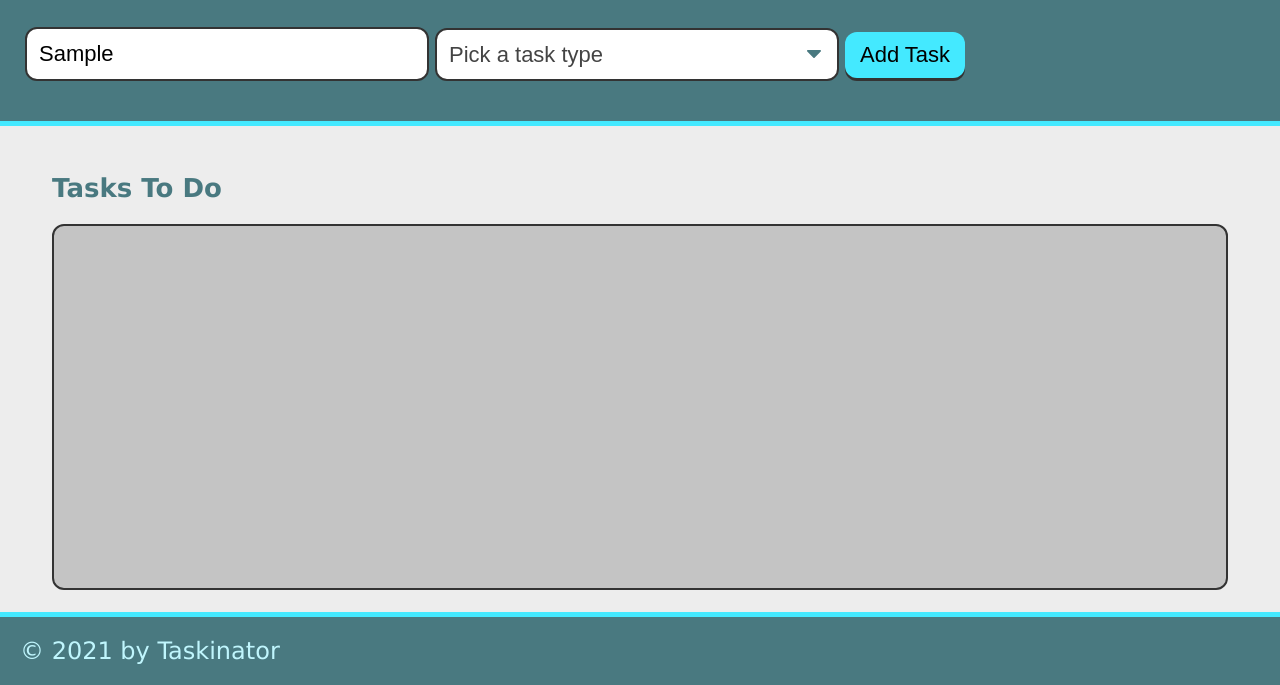
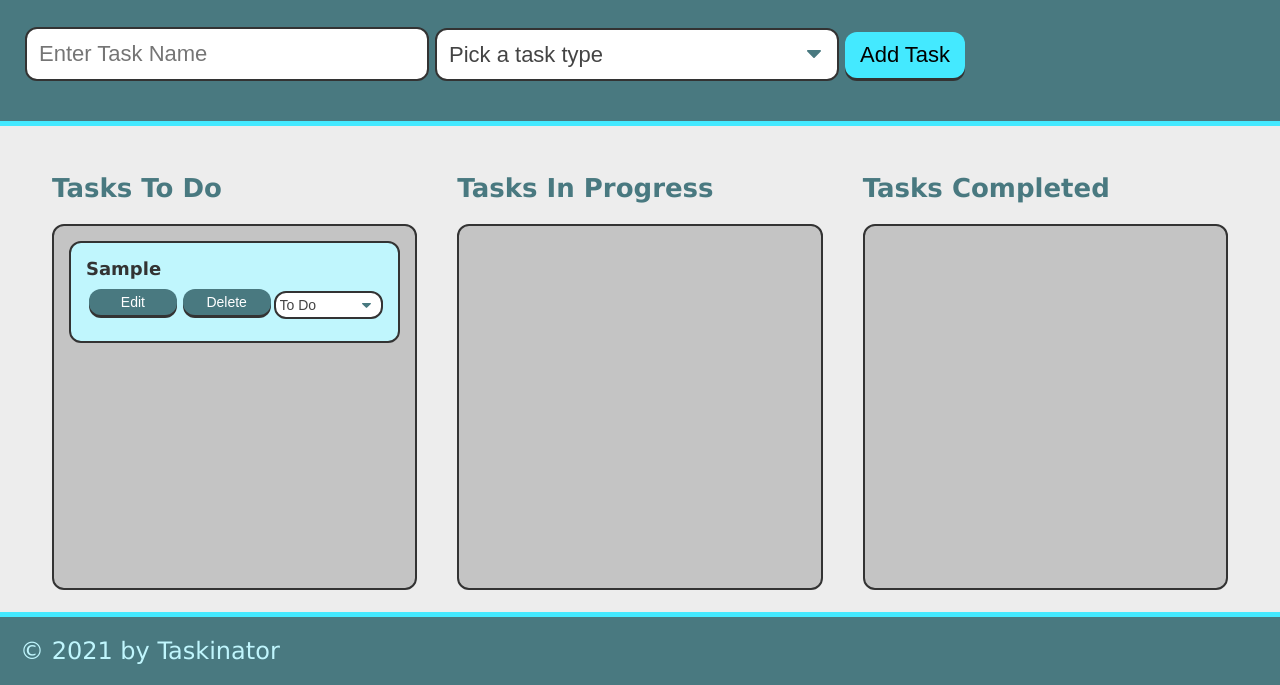
Before and after one commit to rprice000/taskinator, a plain HTML site: page index.html in a window 1280 px wide. Both pictures are taken after typing "Sample" into the empty fields and a click on the button "Add Task". Shown: the part 115-800 px from the top of the page. Drawn offline with Linux system fonts and the light colour scheme.

Commit message:
added edit and delete buttons

```diff
--- a/assets/js/script.js
+++ b/assets/js/script.js
@@ -1,5 +1,6 @@
 var formEl = document.querySelector("#task-form");
 var tasksToDoEl = document.querySelector("#tasks-to-do");
+var taskIdCounter = 0;
 
 var taskFormHandler = function(event) {
     event.preventDefault();
@@ -7,33 +8,85 @@ var taskFormHandler = function(event) {
     var taskNameInput = document.querySelector("input[name='task-name']").value;
     var taskTypeInput = document.querySelector("select[name='task-type']").value;
 
-    if (!taskNameInput || !taskTypeInput) {
+    if (!taskNameInput === "" || !taskTypeInput === "") {
         alert("You need to fill out the task form!");
         return false;
     }
 
     formEl.reset();
 
+    document.querySelector("input[name='task-name']").value = "";
+    document.querySelector("select[name='task-type']").selectedIndex = 0;
+
     var taskDataObj = {
         name: taskNameInput,
-        type: taskTypeInput,
+        type: taskTypeInput
     };
 
     createTaskEl(taskDataObj);
   };
 
+  // CREATE TASK FUNCTION
 
   var createTaskEl = function(taskDataObj) {
 
     var listItemEl = document.createElement("li");
     listItemEl.className = "task-item";
 
+    listItemEl.setAttribute("data-task-id", taskIdCounter);
+
     var taskInfoEl = document.createElement("div");
     taskInfoEl.className = "task-info";
     taskInfoEl.innerHTML = "<h3 class='task-name'>" + taskDataObj.name + "</h3><span class='task-type'>" + taskDataObj.type + "</span>";
     listItemEl.appendChild(taskInfoEl);
 
+    var taskActionsEl = createTaskActions(taskIdCounter);
+    listItemEl.appendChild(taskActionsEl);
+
+
     tasksToDoEl.appendChild(listItemEl);
+
+    taskIdCounter++;
   };
 
+  var createTaskActions = function(taskId) {
+     var actionContainerEl = document.createElement("div");
+     actionContainerEl.className = "task-actions";
+
+     var editButtonEl = document.createElement("button");
+     editButtonEl.textContent = "Edit";
+     editButtonEl.className = "btn edit-btn";
+     editButtonEl.setAttribute("data-task-id", taskId);
+
+     actionContainerEl.appendChild(editButtonEl);
+
+     var deleteButtonEl = document.createElement("button");
+     deleteButtonEl.textContent = "Delete";
+     deleteButtonEl.className = "btn delete-btn";
+     deleteButtonEl.setAttribute("data-task-id", taskId);
+
+     actionContainerEl.appendChild(deleteButtonEl);
+
+     var statusSelectEl= document.createElement("select");
+     statusSelectEl.className = "select-status";
+     statusSelectEl.setAttribute("name", "status-change");
+     statusSelectEl.setAttribute("data-task-id", taskId);
+
+     var statusChoices = ["To Do", "In Progress", "Completed"];
+
+     for (var i = 0; i < statusChoices.length; i++) {
+         var statusOptionEl = document.createElement("option");
+         statusOptionEl.textContent = statusChoices[i];
+         statusOptionEl.setAttribute("value", statusChoices[i]);
+
+         statusSelectEl.appendChild(statusOptionEl);
+     }
+
+     actionContainerEl.appendChild(statusSelectEl);
+
+     return actionContainerEl;
+  };
+
+
+
   formEl.addEventListener("submit", taskFormHandler);
--- a/index.html
+++ b/index.html
@@ -41,6 +41,20 @@
 
         </section>
 
+        <section class="task-list-wrapper">
+
+            <h2 class="list-title">Tasks In Progress</h2>
+            <ul class="task-list" id="tasks-in-progress"></ul>
+
+        </section>
+
+        <section class="task-list-wrapper">
+
+            <h2 class="list-title">Tasks Completed</h2>
+            <ul class="task-list" id="tasks-completed"></ul>
+
+        </section>
+
     </main>
 
     <footer>
```
